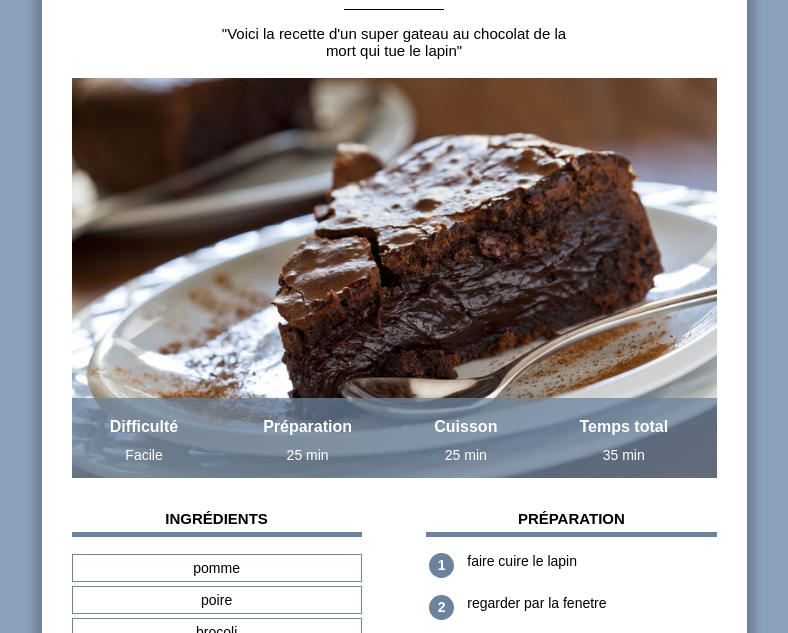
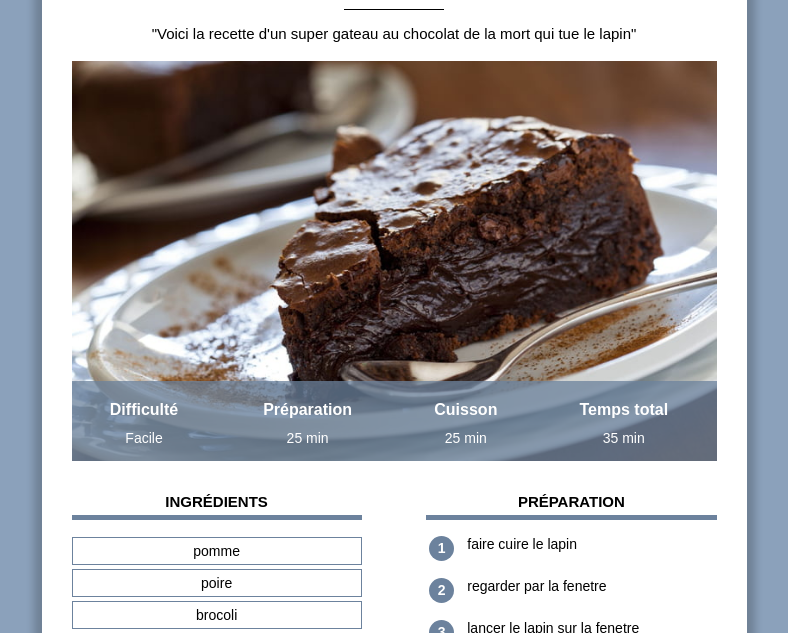
Before and after one commit to damiengrizon/site_recettes, a plain HTML site: page index.html in a window 1280 px wide. Shown: the part 167-800 px from the top of the page, without its empty margins (246-1034 px from the left). Drawn offline with Linux system fonts and the light colour scheme.

Commit message:
Add files via upload

```diff
--- a/recette.css
+++ b/recette.css
@@ -45,7 +45,6 @@ h1{
 }
 p.description{
     text-align: center;
-    width: 350px;
     display: inline-block;
     font-size: 15px;
     /*commentaire en CSS*/
```
Also changed, not shown: index.html (+2 -1 lines).
